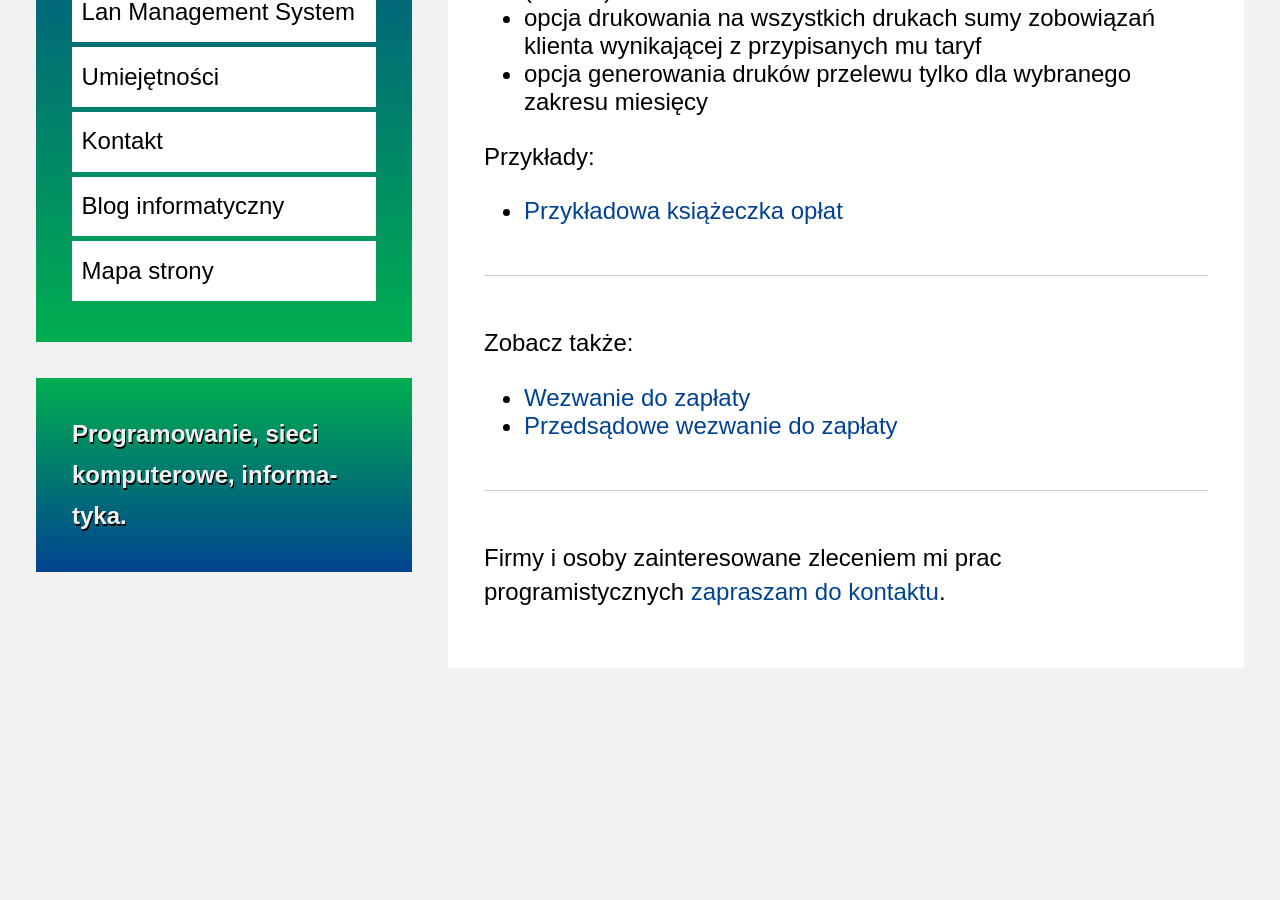
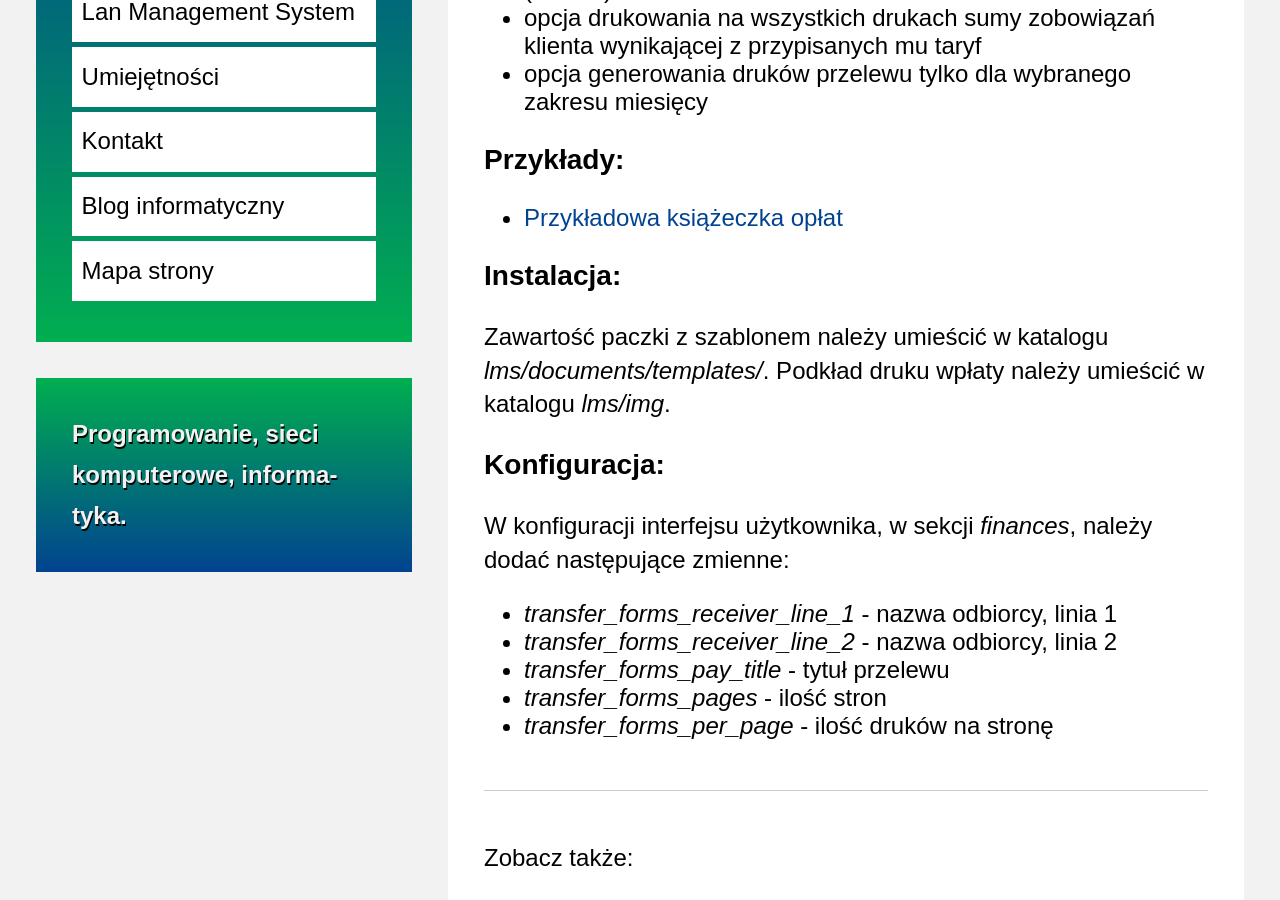
Before and after one commit to maciejlew/maciejlew.github.io, a Jekyll site: the page built from pages/book_of_charges.md, in a window 1280 px wide and 900 px high, scrolled down 409 px. Built offline with Jekyll 4.4.1, drawn with Linux system fonts in a browser that asks for light colours; before the commit the page ends 1113 px from its top, so only the background shows below that.

Commit message:
Adds installation and configuration instructions for transfer forms template

```diff
--- a/pages/book_of_charges.md
+++ b/pages/book_of_charges.md
@@ -17,9 +17,25 @@ permalink: /lan-management-system/szablony-dokumentow/ksiazeczka-oplat/
 przypisanych mu taryf
  * opcja generowania druków przelewu tylko dla wybranego zakresu miesięcy
 
-Przykłady:
+### Przykłady:
 
  * [Przykładowa książeczka opłat](http://lion.net.pl/img/szablony_dokumentow/ksiazeczka_oplat_przyklad.pdf)
+
+### Instalacja:
+
+Zawartość paczki z szablonem należy umieścić w katalogu *lms/documents/templates/*.
+Podkład druku wpłaty należy umieścić w katalogu *lms/img*.
+
+### Konfiguracja:
+
+W konfiguracji interfejsu użytkownika, w sekcji *finances*, należy dodać
+następujące zmienne:
+
+ * *transfer_forms_receiver_line_1* - nazwa odbiorcy, linia 1
+ * *transfer_forms_receiver_line_2* - nazwa odbiorcy, linia 2
+ * *transfer_forms_pay_title* - tytuł przelewu
+ * *transfer_forms_pages* - ilość stron
+ * *transfer_forms_per_page* - ilość druków na stronę
 
 * * *
 
```
